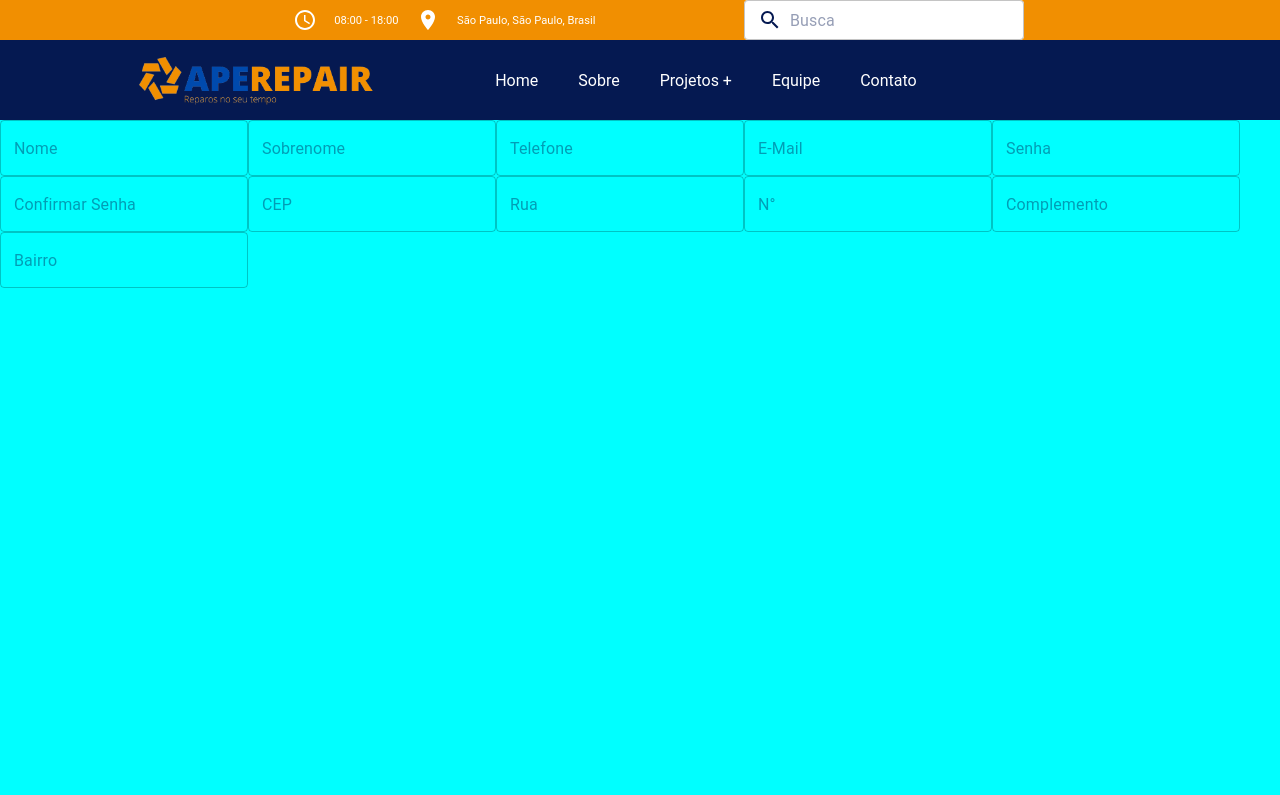
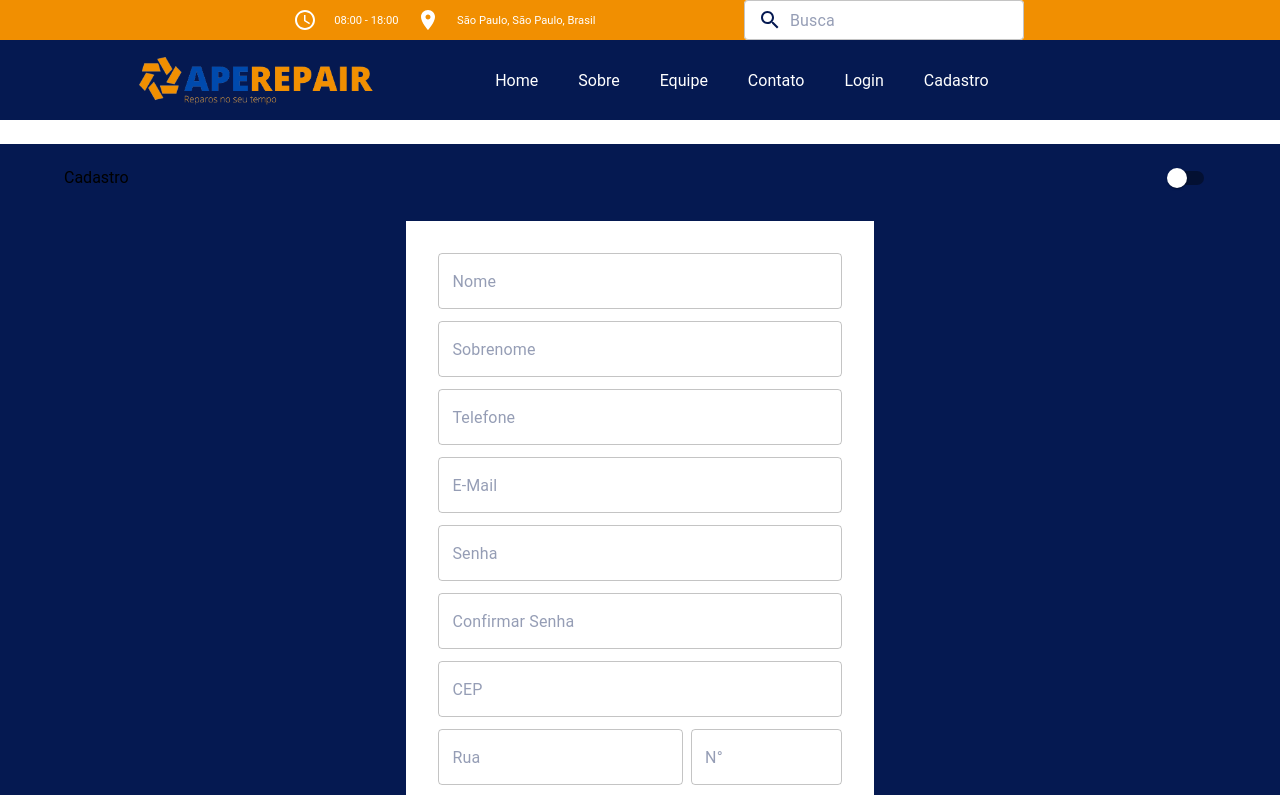
Before and after one commit to Ape-Repair/AR-FrontEnd, a React (Create React App) app: page /cadastro-cliente in a window 1280 px wide. Shown: the top 795 px of the page. Built offline with nearby package versions, Linux system fonts and the light colour scheme.

Commit message:
tela cadastro semi pronta e rotas refeitas

```diff
--- a/src/components/banner/index.jsx
+++ b/src/components/banner/index.jsx
@@ -22,27 +22,27 @@ function Banner() {
                 <div className="demostracao">
                     <Grid container rowSpacing={2} columnSpacing={{ xs: 1, sm: 2, md: 3 }}>
                         <Grid item xs={6} className="options" >
-                            <CheckCircleOutlineIcon className="icon" /> aaaaaaaaaaaa
+                            <CheckCircleOutlineIcon className="icon" /> Reformas Curtas
                             <hr />
                         </Grid>
                         <Grid item xs={6} className="options" >
-                            <CheckCircleOutlineIcon className="icon" /> aaaaaaaaaaaa
+                            <CheckCircleOutlineIcon className="icon" /> Montagem de móveis
                             <hr />
                         </Grid>
                         <Grid item xs={6} className="options" >
-                            <CheckCircleOutlineIcon className="icon" /> aaaaaaaaaaaa
+                            <CheckCircleOutlineIcon className="icon" /> Marcenaria
                             <hr />
                         </Grid>
                         <Grid item xs={6} className="options" >
-                            <CheckCircleOutlineIcon className="icon" /> aaaaaaaaaaaa
+                            <CheckCircleOutlineIcon className="icon" /> Encanamento
                             <hr />
                         </Grid>
                         <Grid item xs={6} className="options" >
-                            <CheckCircleOutlineIcon className="icon" /> aaaaaaaaaaaa
+                            <CheckCircleOutlineIcon className="icon" /> Elétrica
                             <hr />
                         </Grid>
                         <Grid item xs={6} className="options" >
-                            <CheckCircleOutlineIcon className="icon" /> aaaaaaaaaaaa
+                            <CheckCircleOutlineIcon className="icon" /> Hidráulica
                             <hr />
                         </Grid>
                     </Grid>
--- a/src/components/cadastroCliente/index.jsx
+++ b/src/components/cadastroCliente/index.jsx
@@ -1,25 +1,49 @@
-import React from "react";
+import React, { useState } from "react";
+import "./style.css"
 import TextField from '@mui/material/TextField';
+import Switch from '@mui/material/Switch';
 
 function CadastroCliente() {
+
+    const [formToggle, setFormToggle] = useState(false);
+
     return (
 
         <>
-            <div className="">
-                <div className="cadastro">
-                <TextField sx={{ input: { "::placeholder": { color: "#051951" } } }} placeholder="Nome"/>
-                <TextField sx={{ input: { "::placeholder": { color: "#051951" } } }} placeholder="Sobrenome"/>
-                <TextField sx={{ input: { "::placeholder": { color: "#051951" } } }} placeholder="Telefone"/>
-                <TextField sx={{ input: { "::placeholder": { color: "#051951" } } }} placeholder="E-Mail"/>
-                <TextField sx={{ input: { "::placeholder": { color: "#051951" } } }} placeholder="Senha"/>
-                <TextField sx={{ input: { "::placeholder": { color: "#051951" } } }} placeholder="Confirmar Senha"/>
-                <TextField sx={{ input: { "::placeholder": { color: "#051951" } } }} placeholder="CEP"/>
-                <TextField sx={{ input: { "::placeholder": { color: "#051951" } } }} placeholder="Rua"/>
-                <TextField sx={{ input: { "::placeholder": { color: "#051951" } } }} placeholder="N°"/>
-                <TextField sx={{ input: { "::placeholder": { color: "#051951" } } }} placeholder="Complemento"/>
-                <TextField sx={{ input: { "::placeholder": { color: "#051951" } } }} placeholder="Bairro"/>
+            <div className="separacao"></div>
 
+            <div className="divFundoCadastro">
+                <div className="cadCliente">
+                    <div className="topCadastro">
+                        <p>Cadastro</p>
+                        <div>
+                            <Switch checked={formToggle} onChange={() => setFormToggle(!formToggle)} />
+                        </div>
+                    </div>
+                    <div className="cadastroCliente">
 
+                        <TextField sx={{ input: { "::placeholder": { color: "#051951" } } }} placeholder="Nome" />
+                        <TextField sx={{ input: { "::placeholder": { color: "#051951" } } }} placeholder="Sobrenome" />
+                        <TextField sx={{ input: { "::placeholder": { color: "#051951" } } }} placeholder="Telefone" />
+                        <TextField sx={{ input: { "::placeholder": { color: "#051951" } } }} placeholder="E-Mail" />
+                        <TextField sx={{ input: { "::placeholder": { color: "#051951" } } }} placeholder="Senha" />
+                        <TextField sx={{ input: { "::placeholder": { color: "#051951" } } }} placeholder="Confirmar Senha" />
+                        <TextField sx={{ input: { "::placeholder": { color: "#051951" } } }} placeholder="CEP" />
+                        <div className="ruaNumero">
+                            <TextField sx={{ width: "100%", input: { "::placeholder": { color: "#051951" } } }} placeholder="Rua" id="rua" />
+                            <TextField sx={{ input: { "::placeholder": { color: "#051951" } } }} placeholder="N°" id="numero" />
+                        </div>
+
+                        <TextField sx={{ input: { "::placeholder": { color: "#051951" } } }} placeholder="Complemento" />
+                        <TextField sx={{ input: { "::placeholder": { color: "#051951" } } }} placeholder="Bairro" />
+                        {
+                            formToggle && (
+                                <div>
+                                    <h1 > guizin piki blainder</h1>
+                                </div>
+                            )
+                        }
+                    </div>
                 </div>
             </div>
         </>
--- a/src/components/cadastroCliente/style.css
+++ b/src/components/cadastroCliente/style.css
@@ -0,0 +1,49 @@
+.separacao {
+    background-color: #fff;
+    width: 100%;
+    height: 3vh;
+
+}
+
+.divFundoCadastro {
+    width: 100%;
+    background-color: #051951;
+    display: flex;
+    flex-direction: column;
+    align-items: center;
+    justify-content: center;
+
+}
+
+.cadCliente {
+    width: 90%;
+    display: flex;
+    flex-direction: column;
+    align-items: center;
+    justify-content: center;
+}
+
+.topCadastro {
+    width: 100%;
+    padding: 8px;
+    display: flex;
+    align-items: center;
+    justify-content: space-between;
+}
+
+.cadastroCliente {
+    background-color: #fff;
+    width: 35%;
+    margin: 10px;
+    display: flex;
+    flex-direction: column;
+    padding: 32px;
+    gap: 12px;
+}
+
+.ruaNumero {
+    width: 100%;
+    display: flex;
+    align-items: center;
+    gap: 8px;
+}
--- a/src/components/navbar/index.jsx
+++ b/src/components/navbar/index.jsx
@@ -1,9 +1,13 @@
 import React from "react";
 import "./style.css"
 import logo from "../../assets/LogoApeRepair.png"
-import NavLink from "react-router-dom"
+import { useNavigate } from "react-router-dom";
+
 
 function NavBar() {
+
+    const navigate = useNavigate();
+
     return (
 
         <nav className="nav">
@@ -12,12 +16,13 @@ function NavBar() {
 
                 <div className="navegacao">
                     <ul>
-                        <li><a href="">Home</a></li>
-                        <li><a href="">Sobre</a></li>
-                        <li><a href="">Projetos +</a></li>
-                        <li><a href="">Equipe</a></li>
-                        <li><a href="">Contato</a></li>
-                        {/* <li><div >Login</div><NavLink to="/cadastro-cliente">/cadastro+</NavLink></li> */}
+                        <li onClick={() => navigate("/")}><p>Home</p></li>
+                        <li><p>Sobre</p></li>
+                        <li><p>Equipe</p></li>
+                        <li><p>Contato</p></li>
+                        <li><p>Login</p></li>
+                        <li onClick={() => navigate("/cadastro-cliente")}><p>Cadastro</p></li>
+
                     </ul>
                 </div>
             </div>
--- a/src/components/navbar/style.css
+++ b/src/components/navbar/style.css
@@ -37,14 +37,14 @@ ul {
     float: left;
   }
 
-  li a {
+  li p {
     display: flex;
     color: white;
     text-align: center;
     padding: 10px 20px;
-    text-decoration: none;
+    cursor: pointer;
   }
 
-  li a:hover {
+  li p:hover {
     background-color: #111;
   }
--- a/src/components/sobrenos/index.jsx
+++ b/src/components/sobrenos/index.jsx
@@ -3,42 +3,40 @@ import "./style.css";
 import HandymanIcon from '@mui/icons-material/Handyman';
 import BusinessCenterIcon from '@mui/icons-material/BusinessCenter';
 import SquareFootIcon from '@mui/icons-material/SquareFoot';
+import ArrowForwardIcon from '@mui/icons-material/ArrowForward';
+import Button from '@mui/material/Button';
 
 function SobreNos() {
     return (
         <div className="sobreNos">
             <div className="sobre">
                 <h5 className="titulo"> Sobre Nós</h5>
-                <h1 className="subtitulo">Tempo é OURO</h1>
-                <p className="texto">Lorem, ipsum dolor sit amet consectetur adipisicing elit. Sed
-                    sapiente aliquid eaque, animi minus similique voluptas magnam beatae rerum ut
-                    molestiae maxime officiis nemo hic at eum aperiam itaque cum.</p>
-
+                <h1 className="subtitulo">Somos uma empresa que
+                    entrega no SEU tempo.</h1>
+                <p className="texto">Sabe toda aquela dor de cabeça que sempre temos quando precisamos fazer alguma obra, ou algum tipo de reforma? Pois bem, você não precisa mais passar por isso. Somos uma empresa que indicará uma data limite para sua obra, e garantimos a entrega nesta data indicada e com qualidade!</p>
+                <Button variant="contained" style={{ backgroundColor: "#f18f01" }}>Faça A Sua Cotação <ArrowForwardIcon /></Button>
             </div>
             <div className="dados">
                 <div className="info">
-                    <HandymanIcon style={{color:"#F18F01", fontSize:"300%"}}/>
+                    <HandymanIcon style={{ color: "#F18F01", fontSize: "300%" }} />
                     <p className="numDado">500+</p>
-                    <p className="conteudo">Lorem, ipsum dolor sit amet consectetur adipisicing elit. Amet ducimus, consequatur
-                        culpa hic explicabo itaque doloremque distinctio maiores.</p>
+                    <p className="conteudo">Obras feitas na cidade de São Paulo.</p>
                 </div>
                 <hr />
                 <div className="info">
-                    <BusinessCenterIcon style={{color:"#F18F01", fontSize:"300%" }}/>
+                    <BusinessCenterIcon style={{ color: "#F18F01", fontSize: "300%", padding: "10px, 50px" }} />
                     <p className="numDado">3500+</p>
-                    <p className="conteudo">Lorem, ipsum dolor sit amet consectetur adipisicing elit. Amet ducimus, consequatur
-                        culpa hic explicabo itaque doloremque distinctio maiores.</p>
+                    <p className="conteudo">Itens completos.</p>
                 </div>
                 <hr />
                 <div className="info">
-                    <SquareFootIcon style={{color:"#F18F01", fontSize:"310%"}}/>
+                    <SquareFootIcon style={{ color: "#F18F01", fontSize: "310%" }} />
                     <p className="numDado">800+</p>
-                    <p className="conteudo">Lorem, ipsum dolor sit amet consectetur adipisicing elit. Amet ducimus, consequatur
-                        culpa hic explicabo itaque doloremque distinctio maiores.</p>
+                    <p className="conteudo">Metros quadrados já reformados.</p>
                 </div>
-                <hr />
 
             </div>
+
         </div>
 
     )
--- a/src/components/sobrenos/style.css
+++ b/src/components/sobrenos/style.css
@@ -4,11 +4,11 @@
     align-items: center;
     display: flex;
     width: 100%;
-    height: 80vh;
+    height: 70vh;
 }
 
 .sobre{
-    width: 35%;
+    width: 30%;
 }
 
 .titulo{
@@ -17,11 +17,12 @@
 
 .subtitulo{
     color: #fff;
+    width:70%;
 }
 
 .texto{
     color: #fff;
-    width: 50%;
+    width: 70%;
 }
 
 .dados{
@@ -43,5 +44,4 @@ color: #fff;
 
 .conteudo{
     padding: 10px;
-    font-size: small;
 }
```
